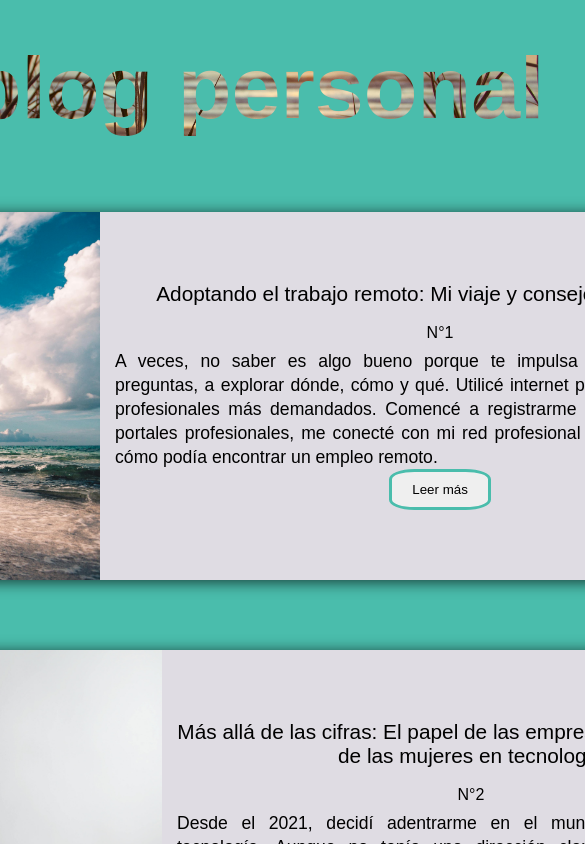
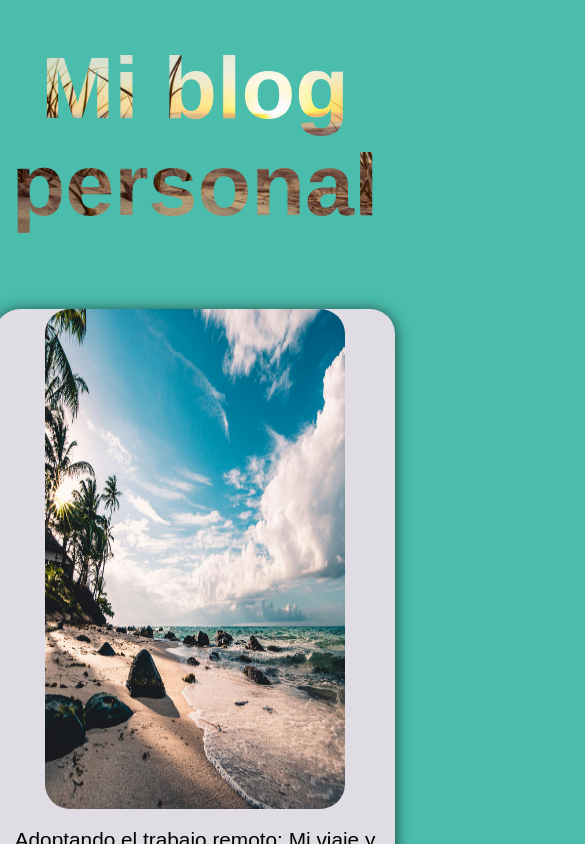
Before and after one commit to heidiqueen1/blog-dos, a React (Create React App) app: page / in a window 390 px wide. Shown: the top 844 px of the page, 585 px wide, since content can reach past the window. Built offline with nearby package versions, Linux system fonts and the light colour scheme.

Commit message:
ajustado responsive

```diff
--- a/src/App.css
+++ b/src/App.css
@@ -2,12 +2,16 @@
   margin: 0;
   padding: 0;
 }
+
 
 html,
 body{
   font-size: 16px;
   background-color: #4ABDAC;
 }
+
+
+
 
 h1{
   max-width: 940px;
--- a/src/hojas-de-estilo/Testimonio.css
+++ b/src/hojas-de-estilo/Testimonio.css
@@ -68,3 +68,44 @@
     top: 0;
     border-radius: 0%;
 }
+
+@media (max-width: 600px){
+
+    .contenedor-testimonio {
+        width: 400px;
+        height: 900px;
+        margin: 10px 10px 50px;
+        display:block;
+        align-items: center;
+        justify-content: center;
+        background-color: #DFDCE3;
+        margin: 35px;
+        box-shadow: 0px 2px 15px 0px rgba(0, 0, 0, 0.7);
+    }
+    .imagen-testimonio {
+        height: 500px;
+        width: 300px;
+        border-radius: 25px 25px 25px 25px;
+
+
+    }
+    .contenedor-texto-testimonio {
+
+        text-align: center;
+        padding: 15px;
+        font-family: sans-serif;
+        font-weight: 400;
+        line-height: 1.5rem;
+    }
+
+    .cargo-testimonio{
+        margin: 10px;
+        padding-bottom: 4px;
+    }
+
+    .texto-testimonio {
+        font-size: 1.1rem;
+        text-align: justify;
+        padding: 2%;
+        }
+}
```
